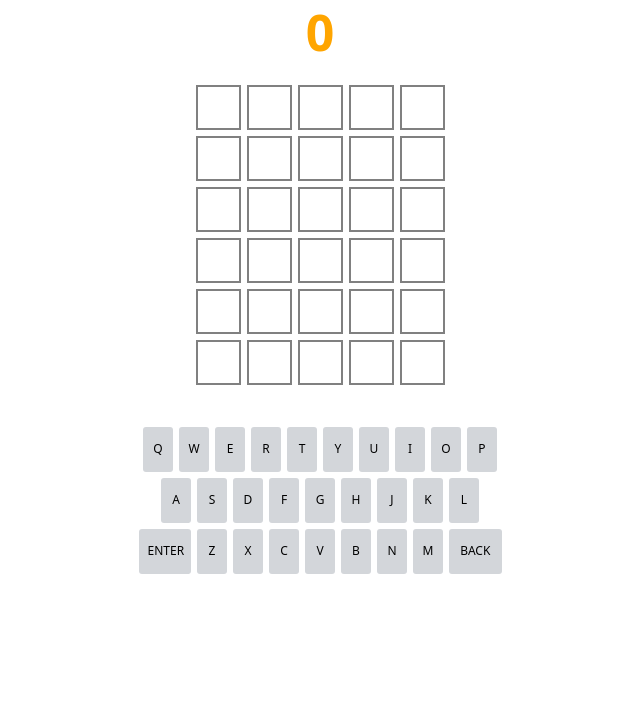
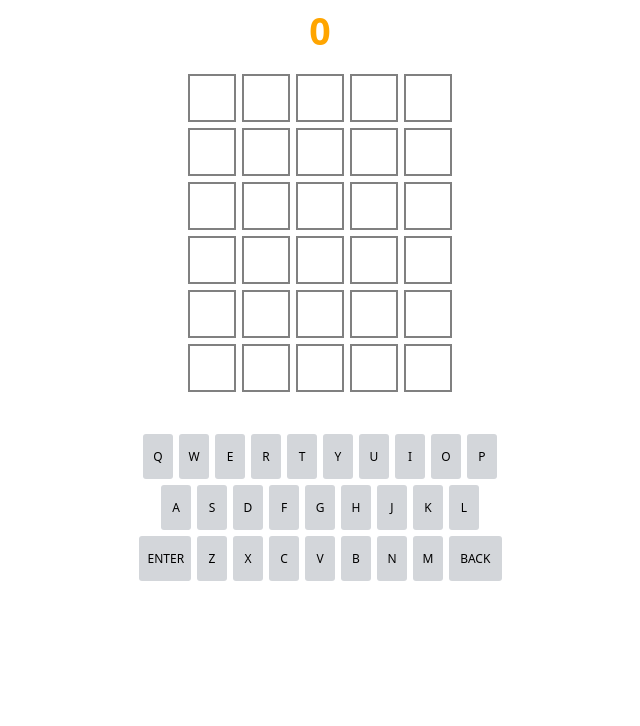
Before and after one commit to David35k/wordle-clone, a website: page index.html in a window 1280 px wide. Shown: the part 110-836 px from the top of the page, without its empty margins (320-960 px from the left). Before the commit the page ends 814 px from the top, so only its background shows below. Drawn offline with nearby package versions, Linux system fonts and the light colour scheme; no server answers.

Commit message:
yay it looks better

```diff
--- a/style.css
+++ b/style.css
@@ -6,7 +6,7 @@
 }
 
 .main {
-    display: flex;
+    display: block;
     justify-content: center;
     flex-direction: column;
     text-align: center;
@@ -24,12 +24,12 @@
     display: inline-flex;
     align-items: center;
     justify-content: center;
-    font-size: 40px;
+    font-size: 2.5rem;
     font-weight: bold;
     color: black;
     margin: 3px;
-    width: 3.75rem;
-    height: 3.75rem;
+    width: 6vh;
+    height: 6vh;
     background: white;
     border: solid grey 2px;
     text-transform: uppercase;
@@ -84,7 +84,7 @@
 #restart {
     visibility: hidden;
     border: none;
-    font-size: 25px;
+    font-size: 1.5625rem;
     margin: 0.625rem;
     margin-top: 50px;
     padding: 10px;
@@ -95,7 +95,7 @@
 
 #streakText {
     color: orange;
-    font-size: 50px;
+    font-size: 3.125rem;
     font-weight: bold;
 }
 
@@ -117,7 +117,7 @@ html {
     width: 2.5rem;
     height: 3.75rem;
     text-align: center;
-    font-size: 1.5bvh;
+    font-size: 1.5vh;
     border: none;
     border-radius: 3px;
     color: black;
@@ -128,8 +128,13 @@ html {
 
 .key.enter {
     width: 4.375rem;
+    /* width: 4.375rem; */
 }
 
 .key.back {
     width: 4.375rem;
 }
+
+.row {
+    flex-wrap: nowrap;
+}
```
